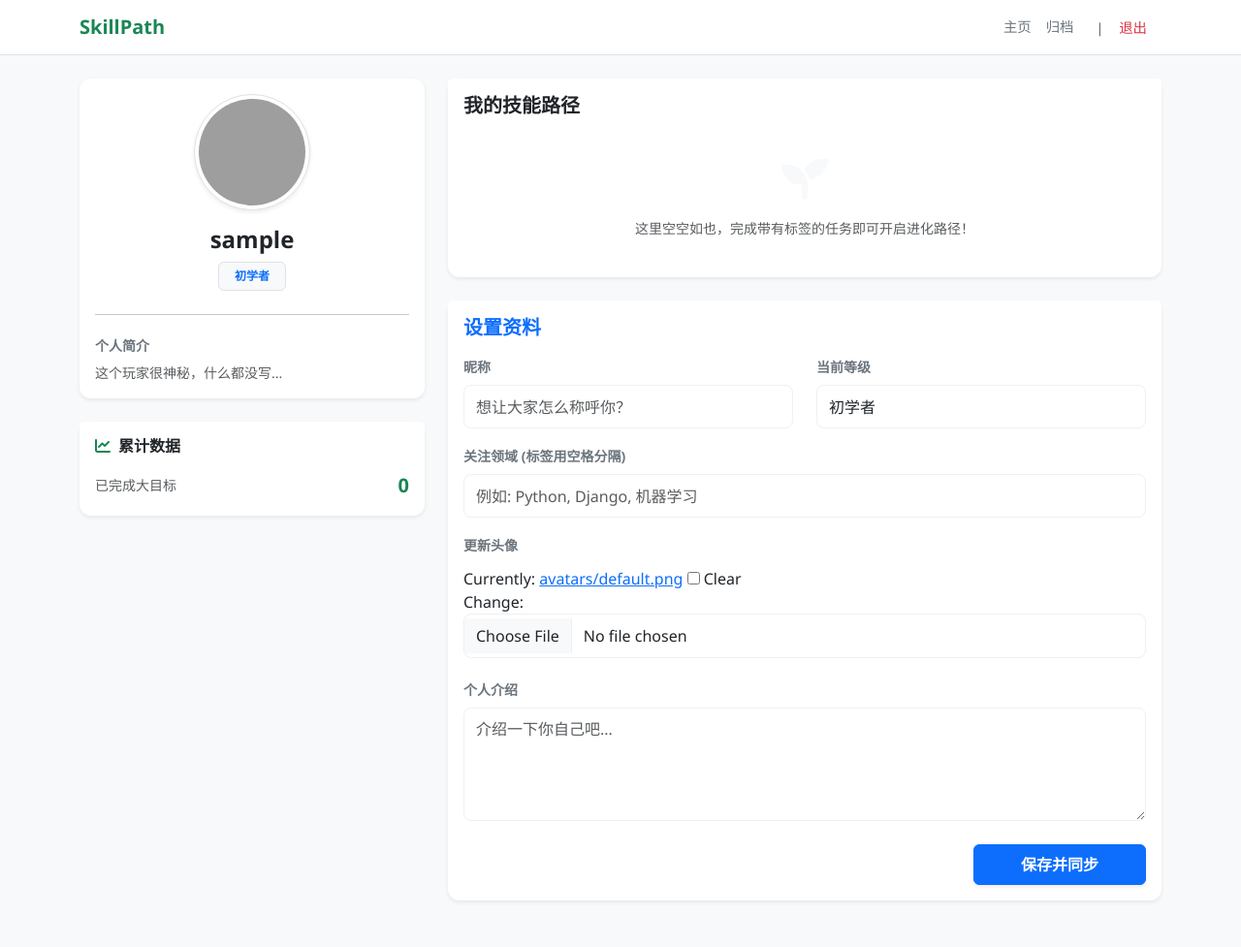
After one commit to ZWEIGJ/skill-path-tracker, a Django app: page /profile/ in a window 1280 px wide. The commit adds this page. Shown: the whole page at 97% size. Run offline with Django 5.2, Linux system fonts and the light colour scheme; the visitor is signed in with stand-in values (Sample User, id 1); data that the repository does not hold is empty; grey boxes are pictures that could not be loaded.

Commit message:
profile添加和适配

```diff
--- a/core_project/settings.py
+++ b/core_project/settings.py
@@ -11,6 +11,7 @@ https://docs.djangoproject.com/en/6.0/ref/settings/
 """
 
 from pathlib import Path
+import os
 
 # Build paths inside the project like this: BASE_DIR / 'subdir'.
 BASE_DIR = Path(__file__).resolve().parent.parent
@@ -120,6 +121,7 @@ USE_TZ = True
 # https://docs.djangoproject.com/en/6.0/howto/static-files/
 
 STATIC_URL = 'static/'
+STATICFILES_DIRS = [os.path.join(BASE_DIR, 'static')]
 AUTH_USER_MODEL = 'users.CustomUser'
 LOGIN_REDIRECT_URL = 'goal_list'
 
@@ -128,3 +130,7 @@ LOGOUT_REDIRECT_URL = 'login'
 
 # 确保登录地址正确
 LOGIN_URL = 'login'
+
+# 媒体文件 (用户上传的头像等)
+MEDIA_URL = '/media/'
+MEDIA_ROOT = os.path.join(BASE_DIR, 'media')
--- a/core_project/urls.py
+++ b/core_project/urls.py
@@ -1,26 +1,41 @@
 from django.contrib import admin
 from django.urls import path
 from django.contrib.auth import views as auth_views
-from users.views import register_view
-from goals import views
+from django.conf import settings
+from django.conf.urls.static import static
+
+# 导入视图
+from users.views import register_view, profile_view
+from goals import views as goal_views
 
 urlpatterns = [
     path('admin/', admin.site.urls),
+
+    # --- 1. 用户系统 ---
     path('register/', register_view, name='register'),
     path('login/', auth_views.LoginView.as_view(template_name='users/login.html'), name='login'),
     path('logout/', auth_views.LogoutView.as_view(), name='logout'),
+    path('profile/', profile_view, name='profile'), # 刚才新写的个人中心
 
-    # --- 1. 大目标（页面级操作） ---
-    path('', views.goal_list_view, name='goal_list'),
-    path('goal/add/', views.GoalCreateView.as_view(), name='goal_add'),
-    path('goal/<int:pk>/', views.goal_detail_view, name='goal_detail'),
-    path('goal/<int:pk>/delete/', views.goal_delete_view, name='goal_delete'),
-    # 归档接口（刚才报错的地方，现在放回列表内了）
-    path('goal/archive/<int:pk>/', views.goal_archive_ajax, name='goal_archive_ajax'),
-    path('archived/', views.archived_goals_view, name='archived_goals'),
-    path('goal/restore/<int:pk>/', views.goal_restore_ajax, name='goal_restore_ajax'),
-    # --- 2. 子任务（AJAX 纯异步接口） ---
-    path('subtask/add/<int:goal_id>/', views.subtask_add_ajax, name='subtask_add'),
-    path('subtask/toggle/<int:task_id>/', views.subtask_toggle_ajax, name='subtask_toggle'),
-    path('subtask/delete/<int:task_id>/', views.subtask_delete_ajax, name='subtask_delete'),
+    # --- 2. 大目标管理 (页面操作) ---
+    path('', goal_views.goal_list_view, name='goal_list'),
+    path('goal/add/', goal_views.GoalCreateView.as_view(), name='goal_add'),
+    path('goal/<int:pk>/', goal_views.goal_detail_view, name='goal_detail'),
+    path('goal/<int:pk>/delete/', goal_views.goal_delete_view, name='goal_delete'),
+
+    # 归档功能
+    path('archived/', goal_views.archived_goals_view, name='archived_goals'),
+    path('goal/archive/<int:pk>/', goal_views.goal_archive_ajax, name='goal_archive_ajax'),
+    path('goal/restore/<int:pk>/', goal_views.goal_restore_ajax, name='goal_restore_ajax'),
+
+    # --- 3. 子任务 (AJAX 接口) ---
+    path('subtask/add/<int:goal_id>/', goal_views.subtask_add_ajax, name='subtask_add'),
+    path('subtask/toggle/<int:task_id>/', goal_views.subtask_toggle_ajax, name='subtask_toggle'),
+    path('subtask/delete/<int:task_id>/', goal_views.subtask_delete_ajax, name='subtask_delete'),
 ]
+
+# --- 4. 媒体文件与静态文件访问 (开发环境必需) ---
+# 如果没有这两行，你上传的头像在网页上会显示为红叉或 404
+if settings.DEBUG:
+    urlpatterns += static(settings.MEDIA_URL, document_root=settings.MEDIA_ROOT)
+    urlpatterns += static(settings.STATIC_URL, document_root=settings.STATIC_ROOT)
--- a/users/forms.py
+++ b/users/forms.py
@@ -1,8 +1,33 @@
 from django import forms
-from django.contrib.auth.forms import UserCreationForm
+from django.contrib.auth.forms import UserCreationForm, UserChangeForm
 from .models import CustomUser
 
 class CustomUserCreationForm(UserCreationForm):
+    """
+    用户注册表单：在原有注册字段基础上增加技能水平和初始技能标签
+    """
     class Meta(UserCreationForm.Meta):
         model = CustomUser
+        # 这里的 fields 包含了系统默认的 username 以及我们自定义的技能字段
         fields = UserCreationForm.Meta.fields + ('skill_level', 'skill_tags')
+
+
+class UserProfileForm(forms.ModelForm):
+    """
+    用户资料编辑表单：用于 Profile 页面让用户自由修改信息
+    """
+    class Meta:
+        model = CustomUser
+        # 允许用户在 Profile 页面修改的字段
+        fields = ['nickname', 'avatar', 'skill_level', 'skill_tags', 'bio']
+        widgets = {
+            'bio': forms.Textarea(attrs={'rows': 4, 'placeholder': '介绍一下你自己吧...'}),
+            'skill_tags': forms.TextInput(attrs={'placeholder': '例如: Python, Django, 机器学习'}),
+            'nickname': forms.TextInput(attrs={'placeholder': '想让大家怎么称呼你？'}),
+        }
+
+    def __init__(self, *args, **kwargs):
+        super().__init__(*args, **kwargs)
+        # 给所有字段统一添加 Bootstrap 或自定义的 CSS 类名（可选）
+        for field in self.fields.values():
+            field.widget.attrs.update({'class': 'form-control'})
--- /dev/null
+++ b/users/templates/users/profile.html
@@ -0,0 +1,157 @@
+<!DOCTYPE html>
+<html lang="zh-hans">
+<head>
+    <meta charset="UTF-8">
+    <meta name="viewport" content="width=device-width, initial-scale=1.0">
+    <title>个人中心 - SkillPath</title>
+    <link href="https://cdn.jsdelivr.net/npm/bootstrap@5.3.0/dist/css/bootstrap.min.css" rel="stylesheet">
+    <link rel="stylesheet" href="https://cdnjs.cloudflare.com/ajax/libs/font-awesome/6.0.0/css/all.min.css">
+    <style>
+        body { background-color: #f8f9fa; font-family: 'Segoe UI', Tahoma, Geneva, Verdana, sans-serif; }
+        /* 优化表单控件外观 */
+        .form-control, .form-select {
+            border-radius: 8px;
+            border: 1px solid #eef0f2;
+            padding: 0.6rem 0.75rem;
+        }
+        .form-control:focus {
+            box-shadow: 0 0 0 0.25rem rgba(13, 110, 253, 0.05);
+            border-color: #0d6efd;
+        }
+        .card { border-radius: 12px; border: none; box-shadow: 0 0.125rem 0.25rem rgba(0, 0, 0, 0.075); }
+        .nav-link-custom { color: #6c757d; text-decoration: none; margin-right: 15px; font-size: 0.9rem; transition: 0.2s; }
+        .nav-link-custom:hover { color: #0d6efd; }
+        .btn-logout { background: none; border: none; padding: 0; vertical-align: baseline; }
+    </style>
+</head>
+<body>
+
+<nav class="navbar navbar-expand-lg navbar-light bg-white border-bottom mb-4">
+    <div class="container">
+        <a class="navbar-brand fw-bold text-success" href="{% url 'goal_list' %}">SkillPath</a>
+        <div class="ms-auto d-flex align-items-center">
+            <a href="{% url 'goal_list' %}" class="nav-link-custom">主页</a>
+            <a href="{% url 'archived_goals' %}" class="nav-link-custom">归档</a>
+            <span class="text-muted small mx-2">|</span>
+
+            <form action="{% url 'logout' %}" method="post" class="m-0 p-0">
+                {% csrf_token %}
+                <button type="submit" class="nav-link-custom btn-logout text-danger ms-2">退出</button>
+            </form>
+        </div>
+    </div>
+</nav>
+
+<div class="container pb-5">
+    <div class="row">
+        <div class="col-md-4">
+            <div class="card mb-4">
+                <div class="card-body text-center">
+                    <div class="mb-3">
+                        {% if user.avatar %}
+                            <img src="{{ user.avatar.url }}" alt="头像" class="rounded-circle img-thumbnail shadow-sm" style="width: 120px; height: 120px; object-fit: cover;">
+                        {% else %}
+                            <div class="bg-light rounded-circle d-inline-flex align-items-center justify-content-center" style="width: 120px; height: 120px;">
+                                <i class="fas fa-user fa-3x text-secondary"></i>
+                            </div>
+                        {% endif %}
+                    </div>
+                    <h4 class="mb-0 fw-bold">{{ user.nickname|default:user.username }}</h4>
+                    <span class="badge bg-light text-primary mt-2 px-3 py-2 border">
+                        {{ user.get_skill_level_display }}
+                    </span>
+                    <hr class="my-4 opacity-25">
+                    <div class="text-start">
+                        <h6 class="fw-bold small text-secondary text-uppercase">个人简介</h6>
+                        <p class="text-muted small mb-0">{{ user.bio|default:"这个玩家很神秘，什么都没写..." }}</p>
+                    </div>
+                </div>
+            </div>
+
+            <div class="card">
+                <div class="card-header bg-white py-3 border-0">
+                    <h6 class="mb-0 fw-bold"><i class="fas fa-chart-line text-success me-2"></i>累计数据</h6>
+                </div>
+                <div class="card-body pt-0">
+                    <div class="d-flex justify-content-between align-items-center">
+                        <span class="text-muted small">已完成大目标</span>
+                        <span class="fw-bold fs-5 text-success">{{ completed_goals_count }}</span>
+                    </div>
+                </div>
+            </div>
+        </div>
+
+        <div class="col-md-8">
+            <div class="card mb-4">
+                <div class="card-header bg-white py-3 border-0">
+                    <h5 class="mb-0 fw-bold">我的技能路径</h5>
+                </div>
+                <div class="card-body pt-0">
+                    {% if skill_stats %}
+                        {% for stat in skill_stats %}
+                        <div class="mb-4">
+                            <div class="d-flex justify-content-between mb-2">
+                                <span class="fw-bold small"># {{ stat.name }}</span>
+                                <span class="text-muted" style="font-size: 0.75rem;">已攻克 {{ stat.num_completed }} 个节点</span>
+                            </div>
+
+                            {% widthratio stat.num_completed 5 100 as progress_percent %}
+                            <div class="progress" style="height: 10px; background-color: #eee;">
+                                <div class="progress-bar bg-success rounded-pill"
+                                     role="progressbar"
+                                     style="width: calc(var(--val, 0) * 1%); --val: {{ progress_percent|default:0 }}; transition: width 0.8s ease-in-out;">
+                                </div>
+                            </div>
+                        </div>
+                        {% endfor %}
+                    {% else %}
+                        <div class="text-center py-4">
+                            <i class="fas fa-seedling text-light fa-3x mb-3"></i>
+                            <p class="text-muted small mb-0">这里空空如也，完成带有标签的任务即可开启进化路径！</p>
+                        </div>
+                    {% endif %}
+                </div>
+            </div>
+
+            <div class="card">
+                <div class="card-header bg-white py-3 border-0">
+                    <h5 class="mb-0 fw-bold text-primary">设置资料</h5>
+                </div>
+                <div class="card-body pt-0">
+                    <form method="post" enctype="multipart/form-data">
+                        {% csrf_token %}
+                        <div class="row">
+                            <div class="col-md-6 mb-3">
+                                <label class="form-label small fw-bold text-secondary">昵称</label>
+                                {{ form.nickname }}
+                            </div>
+                            <div class="col-md-6 mb-3">
+                                <label class="form-label small fw-bold text-secondary">当前等级</label>
+                                {{ form.skill_level }}
+                            </div>
+                        </div>
+                        <div class="mb-3">
+                            <label class="form-label small fw-bold text-secondary">关注领域 (标签用空格分隔)</label>
+                            {{ form.skill_tags }}
+                        </div>
+                        <div class="mb-3">
+                            <label class="form-label small fw-bold text-secondary">更新头像</label>
+                            <div class="py-1 custom-file-input">{{ form.avatar }}</div>
+                        </div>
+                        <div class="mb-4">
+                            <label class="form-label small fw-bold text-secondary">个人介绍</label>
+                            {{ form.bio }}
+                        </div>
+                        <div class="text-end">
+                            <button type="submit" class="btn btn-primary px-5 py-2 fw-bold shadow-sm">保存并同步</button>
+                        </div>
+                    </form>
+                </div>
+            </div>
+        </div>
+    </div>
+</div>
+
+<script src="https://cdn.jsdelivr.net/npm/bootstrap@5.3.0/dist/js/bootstrap.bundle.min.js"></script>
+</body>
+</html>
--- a/users/views.py
+++ b/users/views.py
@@ -1,9 +1,14 @@
 from django.shortcuts import render, redirect
-from django.contrib.auth import login  # 导入登录函数
-from .forms import CustomUserCreationForm
-from django.contrib import messages # 导入消息通知
+from django.contrib.auth import login
+from django.contrib.auth.decorators import login_required
+from django.contrib import messages
+from django.db.models import Count, Q
+
+from .forms import CustomUserCreationForm, UserProfileForm
+from goals.models import LearningGoal, Tag
 
 def register_view(request):
+    """处理用户注册"""
     if request.method == 'POST':
         form = CustomUserCreationForm(request.POST)
         if form.is_valid():
@@ -14,3 +19,45 @@ def register_view(request):
     else:
         form = CustomUserCreationForm()
     return render(request, 'users/register.html', {'form': form})
+
+@login_required
+def profile_view(request):
+    """
+    个人资料页：展示统计数据 + 修改资料
+    """
+    user = request.user
+
+    if request.method == 'POST':
+        # 注意：处理图片上传必须传入 request.FILES
+        form = UserProfileForm(request.POST, request.FILES, instance=user)
+        if form.is_valid():
+            form.save()
+            messages.success(request, "个人资料已成功更新！")
+            return redirect('profile')
+    else:
+        form = UserProfileForm(instance=user)
+
+    # --- 简单的技能路径统计逻辑 ---
+    # 获取当前用户已完成的目标总数
+    completed_goals_count = LearningGoal.objects.filter(
+        user=user,
+        subtasks__is_completed=True
+    ).distinct().count()
+
+    # 路径规划雏形：获取前 3 个常用标签及其对应的完成进度
+    # 这部分可以作为你以后“升阶”逻辑的基础
+    skill_stats = Tag.objects.filter(user=user).annotate(
+        num_completed=Count(
+            'goals',
+            filter=Q(goals__subtasks__is_completed=True)
+        )
+    ).order_by('-num_completed')[:3]
+
+    context = {
+        'form': form,
+        'user': user,
+        'completed_goals_count': completed_goals_count,
+        'skill_stats': skill_stats,
+    }
+
+    return render(request, 'users/profile.html', context)
```
Also changed, not shown: goals/templates/goals/archived_list.html (+36 -10 lines), goals/templates/goals/goal_list.html (+58 -9 lines), users/models.py (+43 -2 lines), media/avatars/2026/04/images.jpg (added), media/avatars/2026/04/images_QwwvHOE.jpg (added), users/migrations/0002_alter_customuser_options_customuser_avatar_and_more.py (added).
